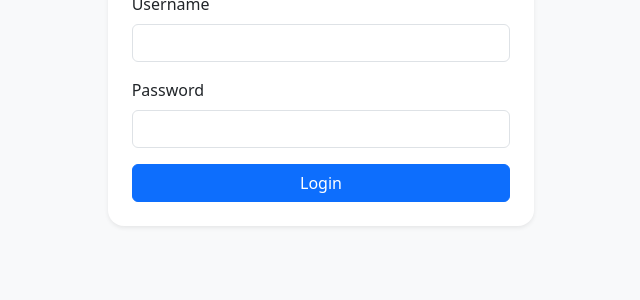
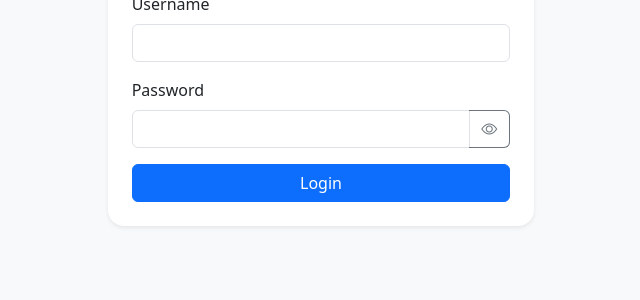
Before and after one commit to weikang1223/StockGuard, a Flask app: page /login in a window 1280 px wide. Shown: the part 365-665 px from the top of the page, without its empty margins (319-959 px from the left). Run offline with Flask 3, Linux system fonts and the light colour scheme.

Commit message:
STO-85: create login able to show password

```diff
--- a/static/js/login.js
+++ b/static/js/login.js
@@ -15,11 +15,27 @@ document.getElementById("loginForm").addEventListener("submit", async function (
     const data = await response.json();
     const errorMessage = document.getElementById("loginError");
 
-    if (response.ok) {
+    if (response.ok && data.success) {
         errorMessage.classList.add("d-none");
-        window.location.href = "/dashboard";
+        window.location.href = data.redirect_url;
     } else {
         errorMessage.textContent = data.message || "Login failed";
         errorMessage.classList.remove("d-none");
+        document.getElementById("password").value = "";  // Clear password
     }
 });
+
+document.getElementById("togglePassword").addEventListener("click", function () {
+    const passwordField = document.getElementById("password");
+    const icon = this.querySelector("i");
+
+    if (passwordField.type === "password") {
+        passwordField.type = "text";
+        icon.classList.remove("bi-eye");
+        icon.classList.add("bi-eye-slash");
+    } else {
+        passwordField.type = "password";
+        icon.classList.remove("bi-eye-slash");
+        icon.classList.add("bi-eye");
+    }
+});
--- a/templates/login.html
+++ b/templates/login.html
@@ -7,6 +7,8 @@
 
     <!-- Bootstrap CSS -->
     <link href="https://cdn.jsdelivr.net/npm/bootstrap@5.3.0/dist/css/bootstrap.min.css" rel="stylesheet">
+     <!-- Bootstrap Icons CDN -->
+     <link href="https://cdn.jsdelivr.net/npm/bootstrap-icons@1.10.5/font/bootstrap-icons.css" rel="stylesheet">
 </head>
 <body class="bg-light d-flex align-items-center justify-content-center vh-100">
 
@@ -24,7 +26,12 @@
                     </div>
                     <div class="mb-3">
                         <label for="password" class="form-label">Password</label>
-                        <input type="password" id="password" class="form-control" required>
+                        <div class="input-group">
+                            <input type="password" id="password" class="form-control" required>
+                            <button class="btn btn-outline-secondary rounded-end" type="button" id="togglePassword" style="border-left: none;">
+                                <i class="bi bi-eye" id="eyeIcon"></i>
+                            </button>
+                        </div>
                     </div>
                     <div id="loginError" class="text-danger text-center d-none mb-3"></div>
                     <div class="d-grid">
```
